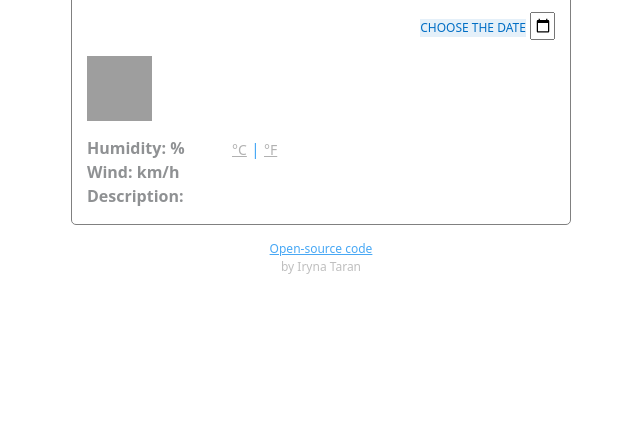
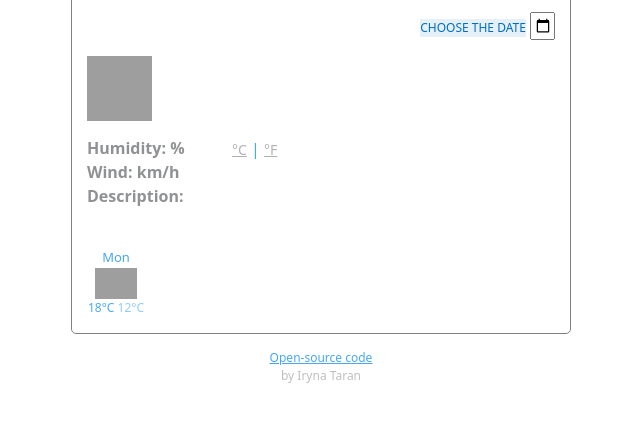
Before and after one commit to IraITaran/weather-app, a website built with Parcel: page index.html in a window 1280 px wide. Shown: the part 210-632 px from the top of the page, without its empty margins (319-959 px from the left). Built offline with nearby package versions, Linux system fonts and the light colour scheme; no server answers; grey boxes are pictures that could not be loaded.

Commit message:
added forecast HTML and CSS

```diff
--- a/index.html
+++ b/index.html
@@ -79,7 +79,6 @@
               <a href="#" id="fahrenheit-link">°F</a></span
             >
           </div>
-
           <div class="extra-features">
             <p class="humidity">Humidity: <span id="humidity"></span>%</p>
             <p class="wind">Wind: <span id="wind"></span> km/h</p>
@@ -87,7 +86,23 @@
               Description: <span id="description"></span>
             </p>
           </div>
+          <div class="weather-forecast mt-4 mb-3">
+            <div class="row">
+              <div class="col-2">
+                <div class="forecast-date">Mon</div>
+                <img
+                  src="http://openweathermap.org/img/wn/50d@2x.png"
+                  width="42"
+                />
+                <div class="forecast-temperatures">
+                  <span class="forecast-temperature-max">18°C</span>
+                  <span class="forecast-temperature-min">12°C</span>
+                </div>
+              </div>
+            </div>
+          </div>
         </div>
+
         <a
           class="github-link"
           href="https://github.com/IraITaran/weather-app"
--- a/styles/index.js
+++ b/styles/index.js
@@ -72,7 +72,7 @@ function displayCelsiusTemperature(event) {
   temperatureElement.innerHTML = Math.round(celsiusTemperature);
 }
 
-let celsiusTemperature = null;
+let celsiusTemperature;
 
 let form = document.querySelector("#city-form");
 form.addEventListener("submit", handleSubmit);
--- a/styles/style.css
+++ b/styles/style.css
@@ -177,6 +177,20 @@ h1 {
   background: #f4f5f6;
 }
 
+.weather-forecast {
+  color: #48a8f5;
+  font-size: 13px;
+  text-align: center;
+}
+
+.forecast-temperatures {
+  font-size: 12px;
+}
+
+.forecast-temperature-min {
+  opacity: 0.6;
+}
+
 .extra-features {
   margin-top: 15px;
 
```
Also changed, not shown: 1 other file.
